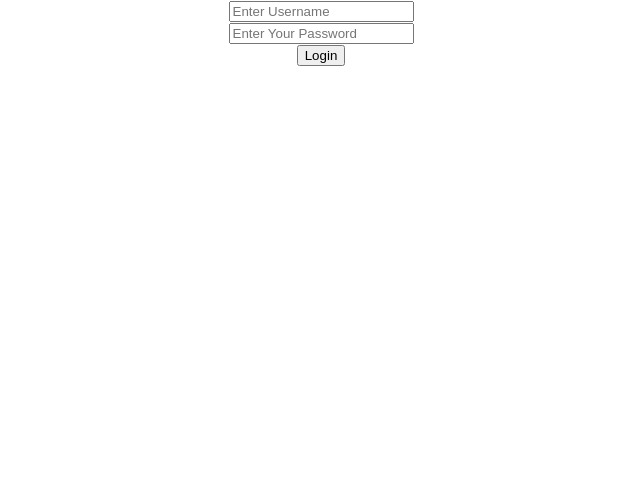
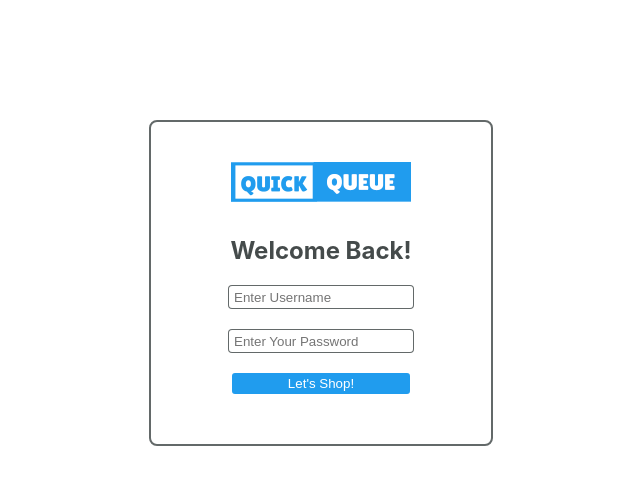
Before and after one commit to QuickQueue/quick-queue-front-end, a React (Create React App) app in the folder quickqueue/: page / in a window 1280 px wide. Shown: the top 484 px of the page, without its empty margins (319-959 px from the left). Built offline with nearby package versions, Linux system fonts and the light colour scheme.

Commit message:
login form styling complete

```diff
--- a/quickqueue/src/components/loginForm.tsx
+++ b/quickqueue/src/components/loginForm.tsx
@@ -1,5 +1,7 @@
 import React, { SyntheticEvent, useState } from 'react';
 import axios from 'axios';
+import '../styles/loginForm.css'
+import logo from '../assets/LogoTemp.png'
 
 export const LoginForm: React.FunctionComponent<any> = (props) => {
 
@@ -49,7 +51,11 @@ export const LoginForm: React.FunctionComponent<any> = (props) => {
 
   return (
 
-    <form onSubmit={submitLogin}>
+    <form className='loginForm' onSubmit={submitLogin}>
+
+      <img className='logo' src={logo} alt="Temp Logo"/>
+
+      <h2 className='loginHeader'>Welcome Back!</h2>
 
       <div className='loginWrapper'>
 
@@ -84,7 +90,7 @@ export const LoginForm: React.FunctionComponent<any> = (props) => {
         <button
           className='loginButton'
           type="submit">
-          Login
+          Let's Shop!
             </button>
 
       </div>
--- /dev/null
+++ b/quickqueue/src/styles/loginForm.css
@@ -0,0 +1,57 @@
+.loginForm {
+
+  margin: 120px auto;
+  border: 2px solid  #232b2bb4;
+  width: 300px;
+  padding: 20px;
+  position: relative;
+  border-radius: 8px;
+
+}
+
+.logo {
+
+  margin-top: -60px;
+  margin-bottom: -60px;
+
+}
+
+.loginHeader {
+
+  margin: 10px 0;
+  color: #232b2bd8;
+
+}
+
+#inputUsername,
+#inputPassword {
+
+  margin: 10px;
+  border: 1px solid #232b2bb4;
+  border-radius: 4px;
+  padding-left: 5px;
+  height: 20px;
+
+}
+
+.loginButton {
+
+  width: 178px;
+  margin-top: 10px;
+  margin-bottom: 30px;
+  color: #ffff;
+  background-color: #209CEE;
+  border: 2px solid #209CEE;
+  border-radius: 3px;
+  transition: all .4s ease;
+  -webkit-transition: all .4s ease;
+  cursor: pointer;
+
+}
+
+.loginButton:hover {
+
+  background-color: #1772af;
+  border: 2px solid #1772af;
+
+}
```
Also changed, not shown: quickqueue/src/App.tsx (line endings or trailing spaces), quickqueue/src/assets/LogoTemp.png (added), 1 other file (tests, documents, lock files or other folders).
